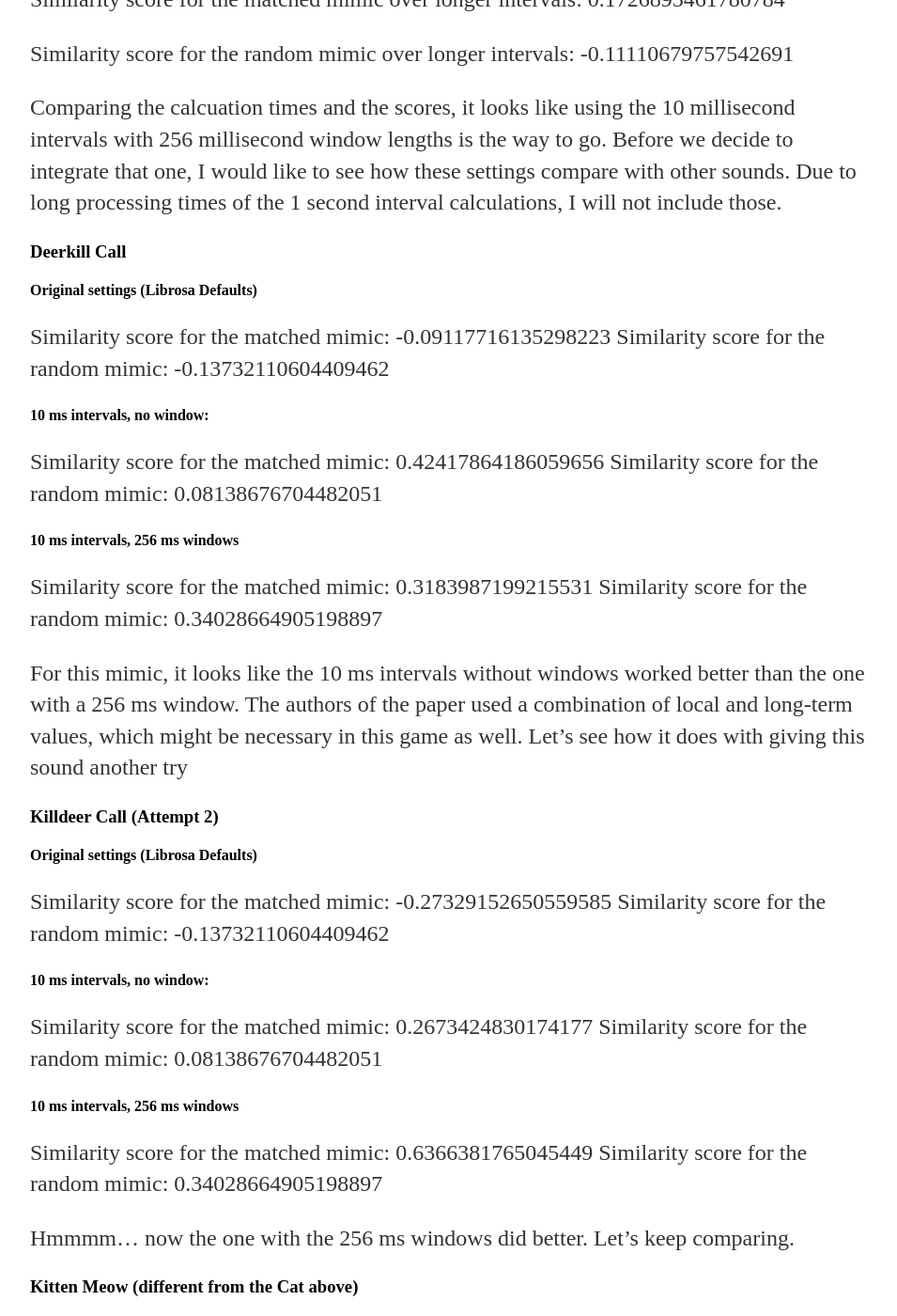
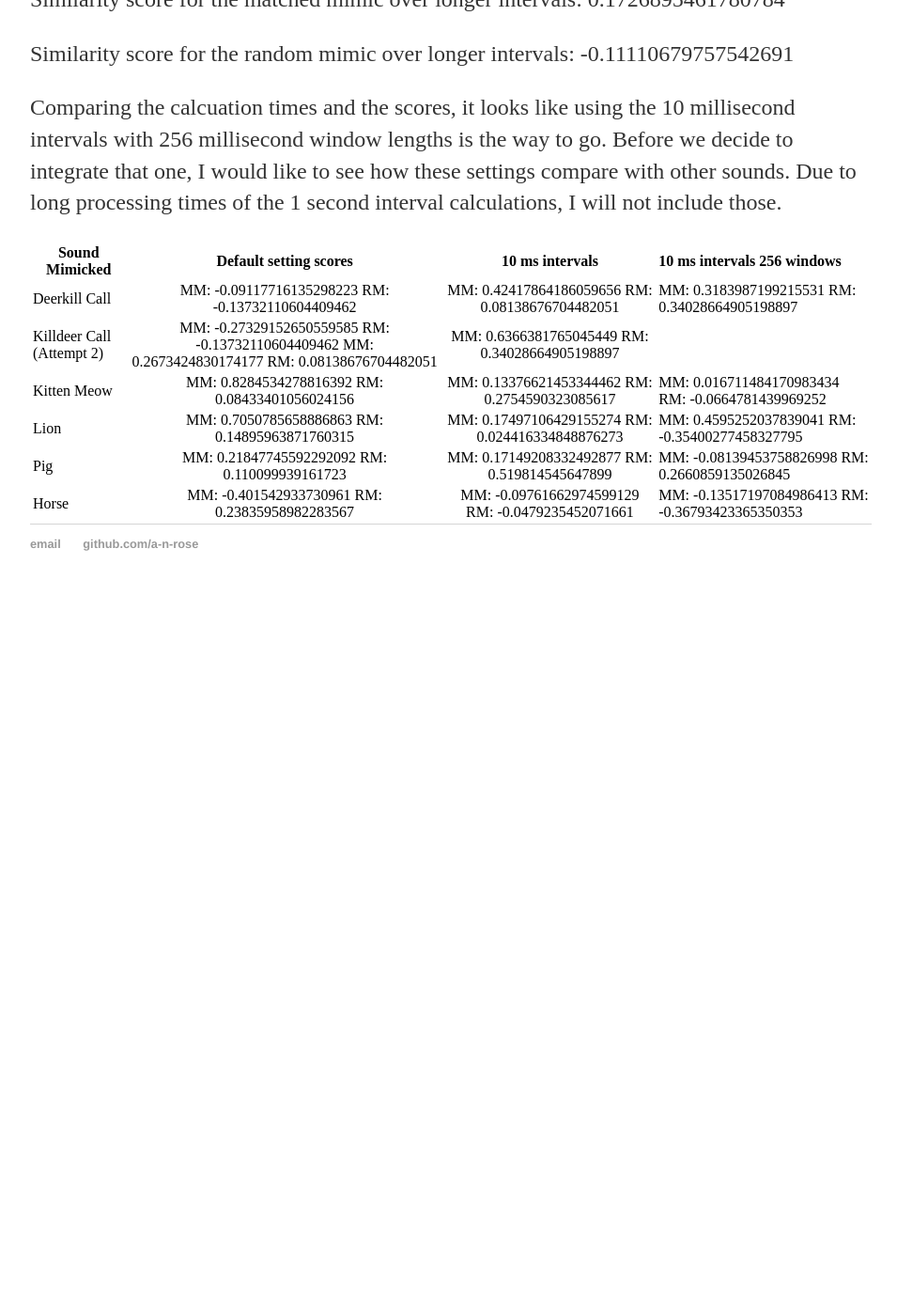
Before and after one commit to a-n-rose/a-n-rose.github.io, a Jekyll site: the page built from _posts/2018-08-29-comparing-prosody.md, in a window 1280 px wide and 1400 px high, scrolled down 6578 px. Shown: the whole window at 94% size, without its empty margins (160-1115 px from the left). Built offline with Jekyll 4.4.1, drawn with Linux system fonts in a browser that asks for light colours; after the commit the page ends 7224 px from its top, so only the background shows below that; some of the changed text lies outside the part shown.

Commit message:
Put comparisons in table (attempt)

```diff
--- a/_posts/2018-08-29-comparing-prosody.md
+++ b/_posts/2018-08-29-comparing-prosody.md
@@ -209,136 +209,11 @@ Similarity score for the random mimic over longer intervals: -0.1111067975754269
 
 Comparing the calcuation times and the scores, it looks like using the 10 millisecond intervals with 256 millisecond window lengths is the way to go. Before we decide to integrate that one, I would like to see how these settings compare with other sounds. Due to long processing times of the 1 second interval calculations, I will not include those.
 
-
-### Deerkill Call
-
-#### Original settings (Librosa Defaults)
-
-Similarity score for the matched mimic: -0.09117716135298223
-Similarity score for the random mimic: -0.13732110604409462
-
-
-#### 10 ms intervals, no window:
-Similarity score for the matched mimic: 0.42417864186059656
-Similarity score for the random mimic: 0.08138676704482051
-
-
-#### 10 ms intervals, 256 ms windows
-
-Similarity score for the matched mimic: 0.3183987199215531
-Similarity score for the random mimic: 0.34028664905198897
-
-For this mimic, it looks like the 10 ms intervals without windows worked better than the one with a 256 ms window. The authors of the paper used a combination of local and long-term values, which might be necessary in this game as well. Let's see how it does with giving this sound another try
-
-### Killdeer Call (Attempt 2)
-
-#### Original settings (Librosa Defaults)
-
-Similarity score for the matched mimic: -0.27329152650559585
-Similarity score for the random mimic:  -0.13732110604409462
-
-
-#### 10 ms intervals, no window:
-Similarity score for the matched mimic: 0.2673424830174177
-Similarity score for the random mimic: 0.08138676704482051
-
-
-#### 10 ms intervals, 256 ms windows
-
-Similarity score for the matched mimic: 0.6366381765045449
-Similarity score for the random mimic: 0.34028664905198897
-
-Hmmmm... now the one with the 256 ms windows did better. Let's keep comparing.
-
-
-### Kitten Meow (different from the Cat above)
-
-#### Original settings (Librosa Defaults)
-
-Similarity score for the matched mimic: 0.8284534278816392
-Similarity score for the random mimic: 0.08433401056024156
-
-
-#### 10 ms intervals, no window:
-Similarity score for the matched mimic: 0.13376621453344462
-Similarity score for the random mimic: 0.2754590323085617
-
-
-#### 10 ms intervals, 256 ms windows
-
-Similarity score for the matched mimic: 0.016711484170983434
-Similarity score for the random mimic: -0.0664781439969252
-
-
-Uuuuuuuuuugh. In this sound-mimic comparison, a lot of the signal was 'silent'. That means I've got to improve how silence is processed, which sounds easier than it is.
-
-### Lion
-
-#### Original settings (Librosa Defaults)
-
-Similarity score for the matched mimic: 0.7050785658886863
-Similarity score for the random mimic: 0.14895963871760315
-
-
-#### 10 ms intervals, no window:
-Similarity score for the matched mimic: 0.17497106429155274
-Similarity score for the random mimic: 0.024416334848876273
-
-
-#### 10 ms intervals, 256 ms windows
-
-Similarity score for the matched mimic: 0.4595252037839041
-Similarity score for the random mimic: -0.35400277458327795
-
-
-All in all pretty good here.
-
-### Pig
-
-Similarity of pitch curve between the original sound and pig_mimic:
-Similarity of pitch curve between the original sound and pig_random:
-Similarity score for the matched mimic:
-Similarity score for the random mimic:
-Similarity score for the matched mimic over longer intervals:
-Similarity score for the random mimic over longer intervals:
-
-#### Original settings (Librosa Defaults)
-
-Similarity score for the matched mimic: 0.21847745592292092
-Similarity score for the random mimic: 0.110099939161723
-
-
-#### 10 ms intervals, no window:
-Similarity score for the matched mimic: 0.17149208332492877
-Similarity score for the random mimic: 0.519814545647899
-
-
-#### 10 ms intervals, 256 ms windows
-
-Similarity score for the matched mimic: -0.08139453758826998
-Similarity score for the random mimic: 0.2660859135026845
-
-
-I have to admit, this was a tough mimic.
-
-
-### Horse
-
-
-#### Original settings (Librosa Defaults)
-
-Similarity score for the matched mimic: -0.401542933730961
-Similarity score for the random mimic: 0.23835958982283567
-
-
-#### 10 ms intervals, no window:
-Similarity score for the matched mimic: -0.09761662974599129
-Similarity score for the random mimic: -0.0479235452071661
-
-
-#### 10 ms intervals, 256 ms windows
-
-Similarity score for the matched mimic: -0.13517197084986413
-Similarity score for the random mimic: -0.36793423365350353
-
-I'm guessing sounds with stronger pitches are easier to compare! I wonder how these would do when comparing acoustic fingerprints....
+| Sound Mimicked | Default setting scores | 10 ms intervals | 10 ms intervals 256 windows |
+|---------------|:----------------:|:-------------------:|:----------------|
+| Deerkill Call | MM: -0.09117716135298223 RM: -0.13732110604409462 | MM: 0.42417864186059656 RM: 0.08138676704482051 | MM: 0.3183987199215531 RM: 0.34028664905198897 |
+| Killdeer Call (Attempt 2) | MM: -0.27329152650559585 RM: -0.13732110604409462 MM: 0.2673424830174177 RM: 0.08138676704482051 | MM: 0.6366381765045449 RM: 0.34028664905198897 | |
+| Kitten Meow | MM: 0.8284534278816392 RM: 0.08433401056024156 | MM: 0.13376621453344462 RM: 0.2754590323085617 | MM: 0.016711484170983434 RM: -0.0664781439969252 |
+| Lion | MM: 0.7050785658886863 RM: 0.14895963871760315 | MM: 0.17497106429155274 RM: 0.024416334848876273 | MM: 0.4595252037839041 RM: -0.35400277458327795 |
+| Pig | MM: 0.21847745592292092 RM: 0.110099939161723 | MM: 0.17149208332492877 RM: 0.519814545647899 | MM: -0.08139453758826998 RM: 0.2660859135026845 |
+| Horse | MM: -0.401542933730961 RM: 0.23835958982283567 | MM: -0.09761662974599129 RM: -0.0479235452071661 | MM: -0.13517197084986413 RM: -0.36793423365350353 |
```
